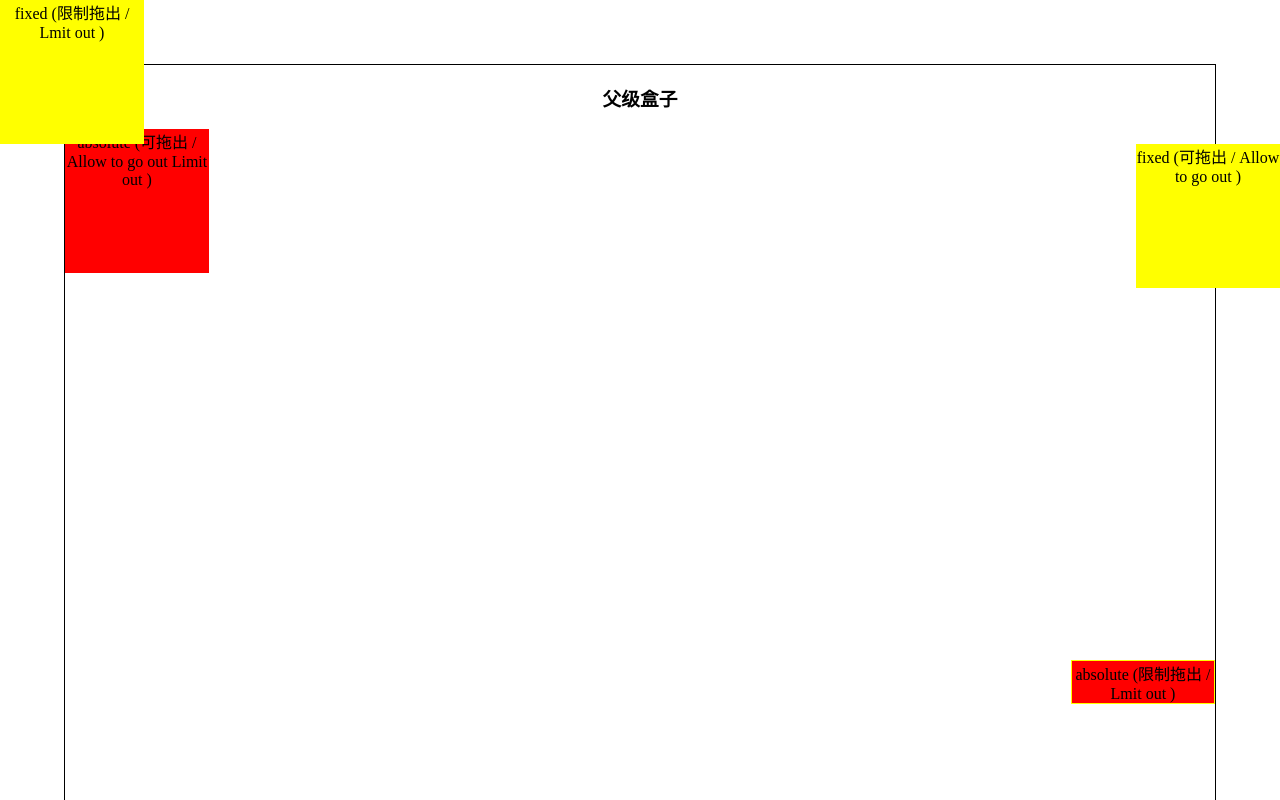
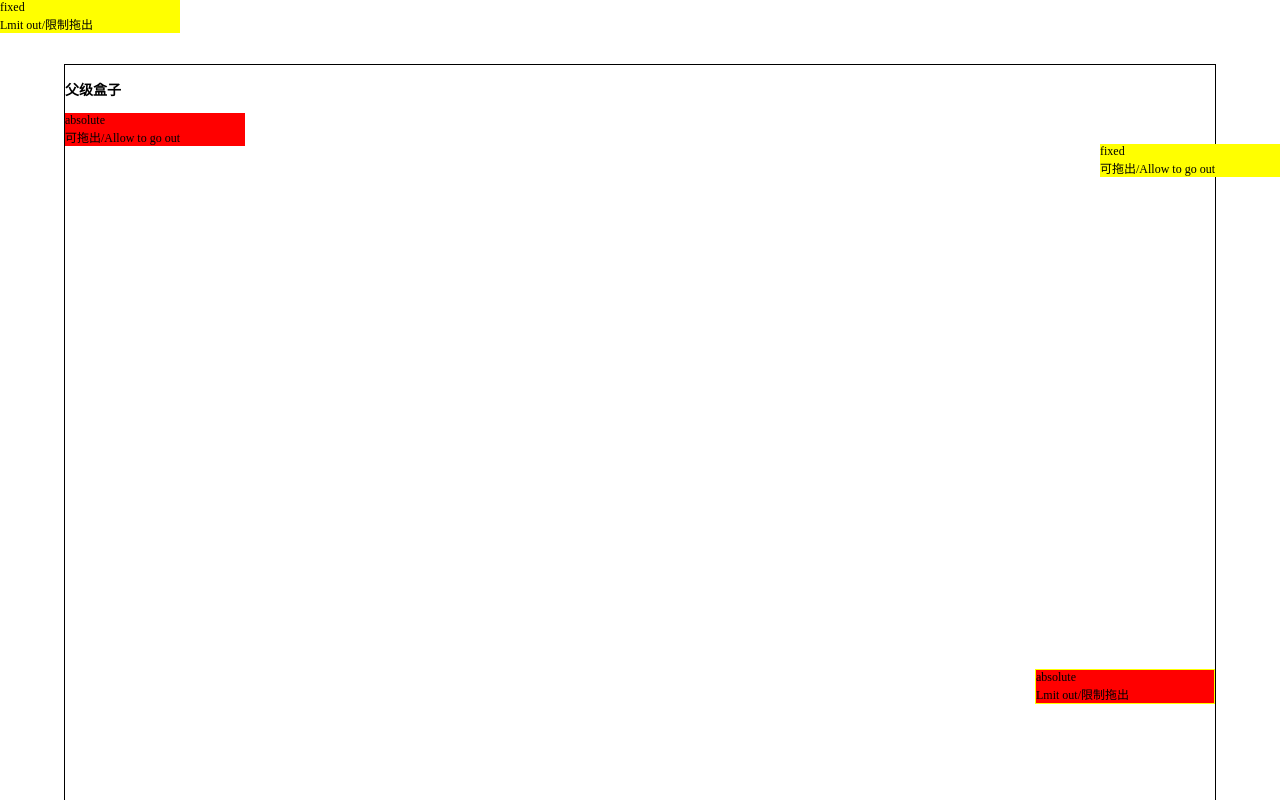
Before and after one commit to songyijian/DragDOM, a website: page demo/index.html in a window 1280 px wide. Shown: the top 800 px of the page. Drawn offline with Linux system fonts and the light colour scheme.

Commit message:
docs:简化

```diff
--- a/demo/index.html
+++ b/demo/index.html
@@ -17,7 +17,8 @@
         margin: 0;
       }
       body {
-        text-align: center;
+        /* text-align: center; */
+        font-size: 12px;
         padding: 0;
         margin: 0;
       }
@@ -32,9 +33,9 @@
         margin: 5vw;
         display: inline-block;
       }
-      .boxc {
-        width: 18vmin;
-        height: 18vmin;
+      .box {
+        width: 15em;
+        /* height: ; */
         background: red;
         position: absolute;
       }
@@ -64,20 +65,17 @@
   <body>
     <div class="boxf">
       <h3>父级盒子</h3>
-      <div id="box1" class="boxc">
-        absolute (可拖出 / Allow to go out Limit out )
-      </div>
-      <div id="box2" class="boxc">absolute (限制拖出 / Lmit out )</div>
+      <div id="box1" class="box">absolute <br />可拖出/Allow to go out</div>
+      <div id="box2" class="box">absolute <br />Lmit out/限制拖出</div>
     </div>
 
-    <div id="box3" class="boxc fixed">fixed (限制拖出 / Lmit out )</div>
-    <div id="box4" class="boxc fixed">fixed (可拖出 / Allow to go out )</div>
+    <div id="box3" class="box fixed">fixed <br />Lmit out/限制拖出</div>
+    <div id="box4" class="box fixed">fixed <br />可拖出/Allow to go out</div>
 
     <script>
       const $ = document.querySelector.bind(document);
       new DragDOM($("#box1"), {
         overflow: false,
-        pUnit: "%",
       });
 
       new DragDOM($("#box2"), {
@@ -91,7 +89,7 @@
         },
       });
 
-      new DragDOM($("#box3"), { pUnit: "%" });
+      new DragDOM($("#box3"));
       new DragDOM($("#box4"), { overflow: true, pUnit: "%" });
     </script>
   </body>
```
Also changed, not shown: README.md.
